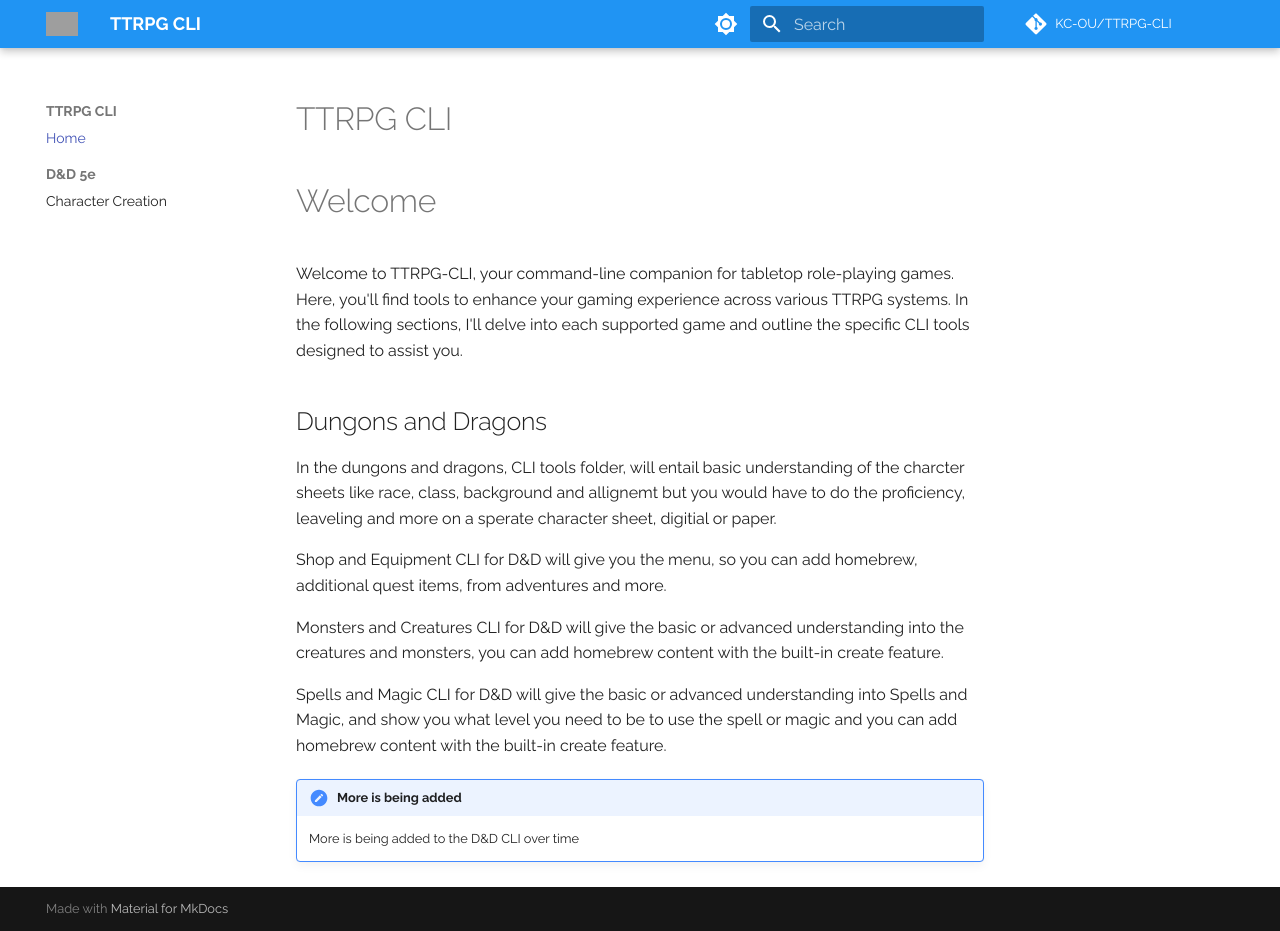
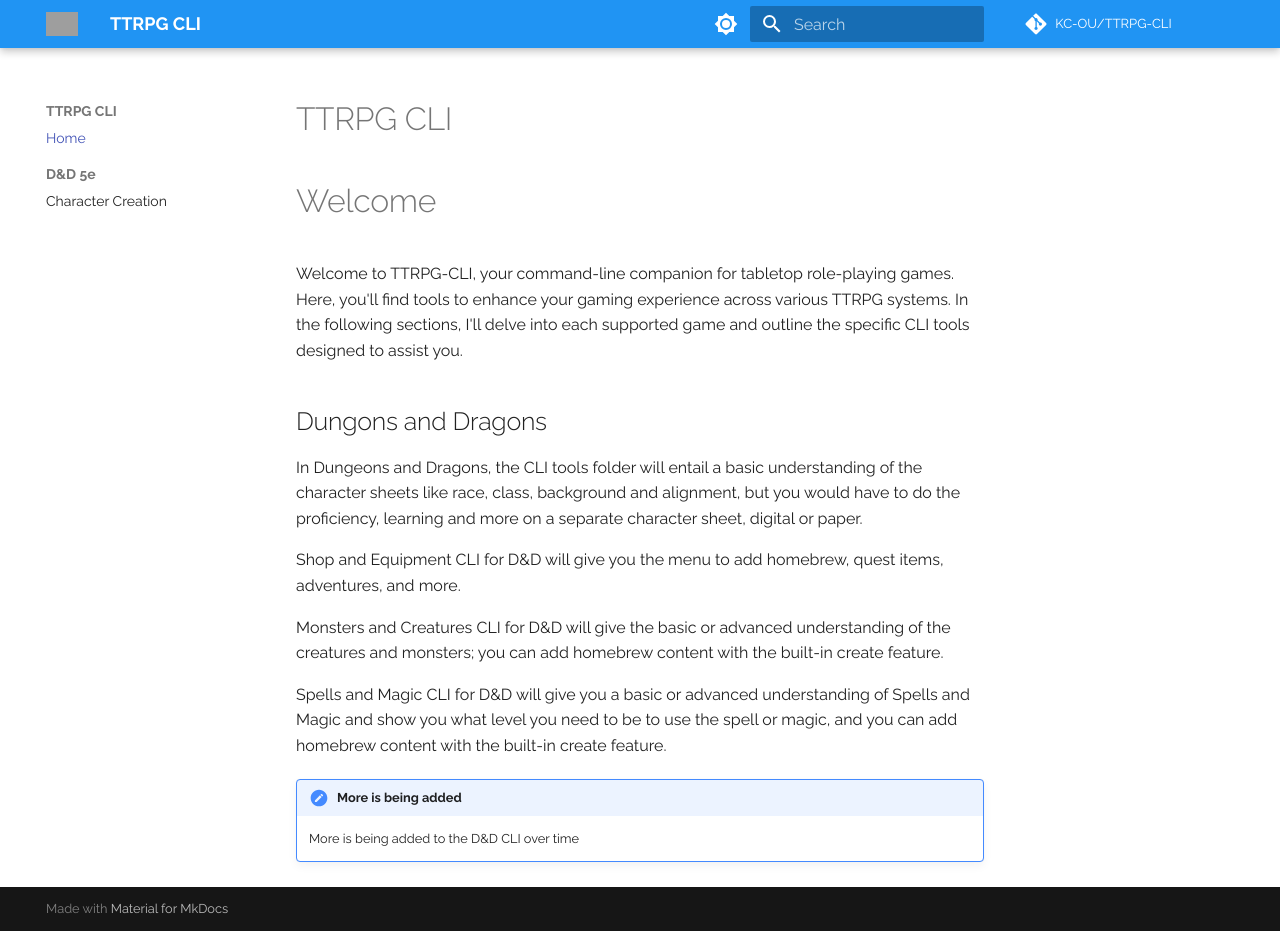
Before and after one commit to KC-OU/TTRPG-CLI, an MkDocs documentation site: the page built from docs/index.md, in a window 1280 px wide and 931 px high. Built offline with MkDocs 1.6.1 and Material for MkDocs 9.7.7, drawn with Linux system fonts in a browser that asks for light colours; comment, search, counter and statistics services are not loaded; grey boxes are pictures that could not be loaded.

Commit message:
Grammer Update

```diff
--- a/docs/index.md
+++ b/docs/index.md
@@ -6,13 +6,13 @@ Welcome to TTRPG-CLI, your command-line companion for tabletop role-playing game
 
 ## Dungons and Dragons
 
-In the dungons and dragons, CLI tools folder, will entail basic understanding of the charcter sheets like race, class, background and allignemt but you would have to do the proficiency, leaveling and more on a sperate character sheet, digitial or paper.
+In Dungeons and Dragons, the CLI tools folder will entail a basic understanding of the character sheets like race, class, background and alignment, but you would have to do the proficiency, learning and more on a separate character sheet, digital or paper.
 
-Shop and Equipment CLI for D&D will give you the menu, so you can add homebrew, additional quest items, from adventures and more.
+Shop and Equipment CLI for D&D will give you the menu to add homebrew, quest items, adventures, and more.
 
-Monsters and Creatures CLI for D&D will give the basic or advanced understanding into the creatures and monsters, you can add homebrew content with the built-in create feature.
+Monsters and Creatures CLI for D&D will give the basic or advanced understanding of the creatures and monsters; you can add homebrew content with the built-in create feature.
 
-Spells and Magic CLI for D&D will give the basic or advanced understanding into Spells and Magic, and show you what level you need to be to use the spell or magic and you can add homebrew content with the built-in create feature.
+Spells and Magic CLI for D&D will give you a basic or advanced understanding of Spells and Magic and show you what level you need to be to use the spell or magic, and you can add homebrew content with the built-in create feature.
 
 !!! note "More is being added"
 
```
Also changed, not shown: docs/Character-Creation.md (+13 -0 lines).
